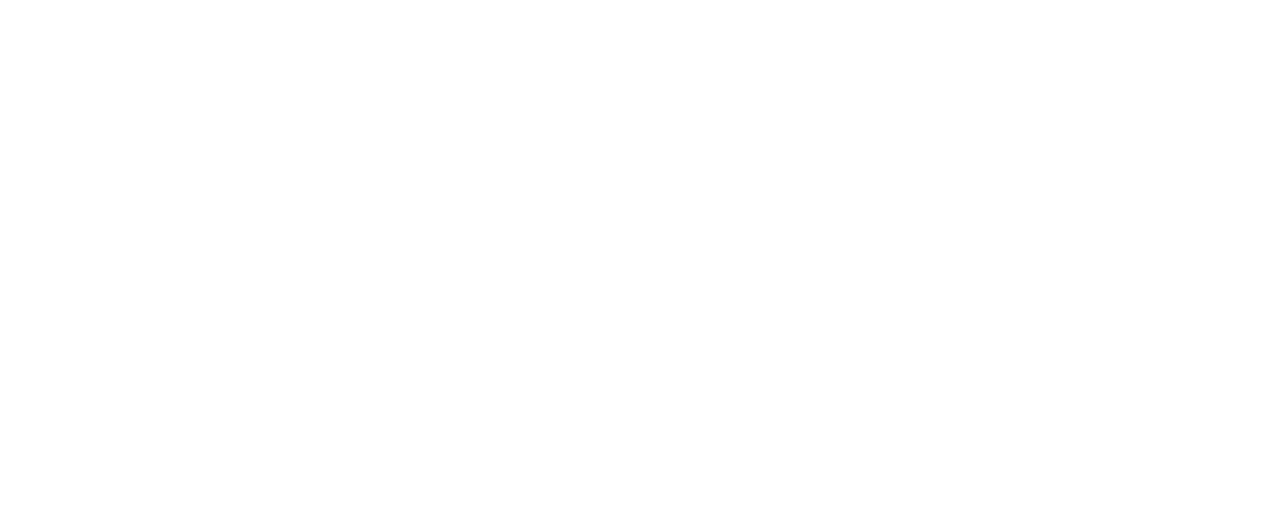
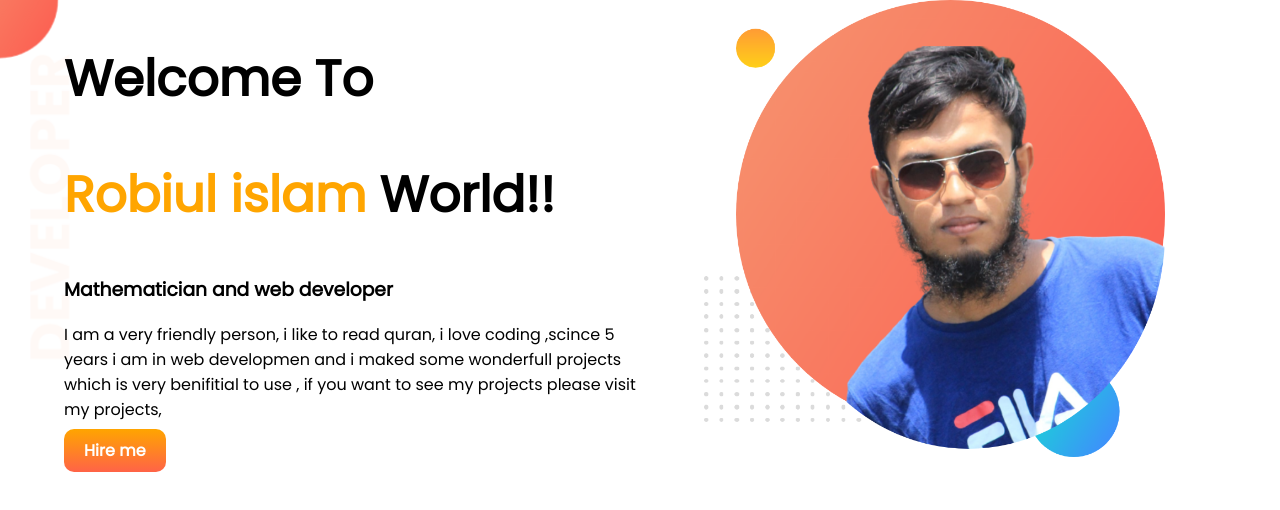
Before and after one commit to mRobi1998/developer-portfolio, a plain HTML site: page index.html in a window 1280 px wide. Drawn offline with Linux system fonts and the light colour scheme.

Commit message:
second commet

```diff
--- a/index.html
+++ b/index.html
@@ -6,12 +6,31 @@
     <meta http-equiv="X-UA-Compatible" content="IE=edge">
     <meta name="viewport" content="width=device-width, initial-scale=1.0">
     <title>Robi's Portfolio</title>
+    <link rel="preconnect" href="https://fonts.googleapis.com">
+    <link rel="preconnect" href="https://fonts.gstatic.com" crossorigin>
+    <link href="https://fonts.googleapis.com/css2?family=Poppins&display=swap" rel="stylesheet">
     <link rel="stylesheet" href="style.css">
 
 </head>
 
 <body>
-
+    <section class="top-banner">
+        <div class="half-width">
+            <h1>Welcome To</h1>
+            <h1><span class="orange-color">Robiul islam</span> World!!</h1>
+            <h3>Mathematician and web developer</h3>
+            <p>I am a very friendly person, i like to read quran, i love coding ,scince 5 years i am in web developmen
+                and i
+                maked some wonderfull projects which is very benifitial to use , if you want to see my projects please
+                visit
+                my
+                projects,</p>
+            <a class="link-button" target="_blank" href="https://www.facebook.com/">Hire me</a>
+        </div>
+        <div class="half-width">
+            <img src="my-bg.png" alt="">
+        </div>
+    </section>
 </body>
 
 </html>
--- a/style.css
+++ b/style.css
@@ -0,0 +1,37 @@
+body{
+    font-family: 'Poppins', sans-serif;
+    margin: 0;
+
+}
+h1{
+    font-size: 50px;
+}
+.orange-color{
+    color: orange;
+
+}
+section{
+    display: flex;
+}
+.half-width{
+    width: 50%;
+    padding-left: 5%;
+}
+.half-width img{
+    width: 80%;
+}
+.link-button{
+    text-decoration: none;
+
+    background-image: linear-gradient(orange,tomato);
+    color: white;
+    font-weight: 700;
+    padding: 10px 20px;
+    border-radius: 10px;
+
+}
+.top-banner{
+    background-image: url(images/top-banner.png);
+    background-repeat: no-repeat;
+
+}
```
Also changed, not shown: du.jpg (added), images/dream-bg.png (added), images/exp-bg.png (added), images/jhankar.png (added), images/jhankar2.png (added), images/my-bg.png (added), images/my-bg2.png (added), images/top-banner.png (added), kukata.jpg (added), my-bg.png (added), my-bg2 (1).png (added), 7 other files.
